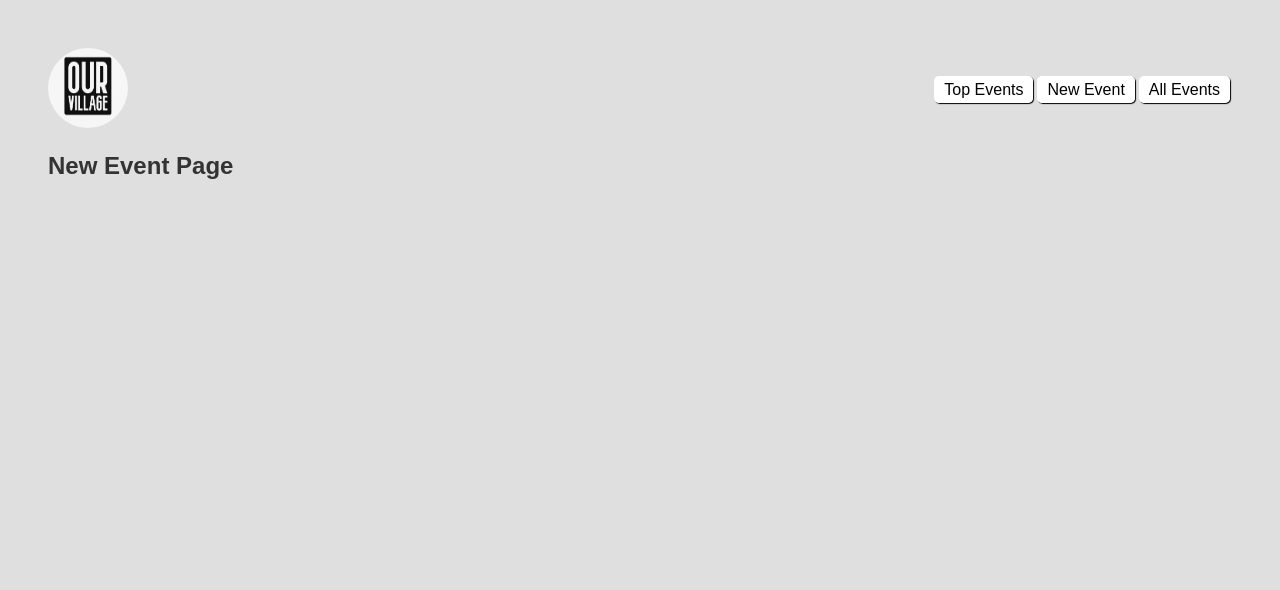
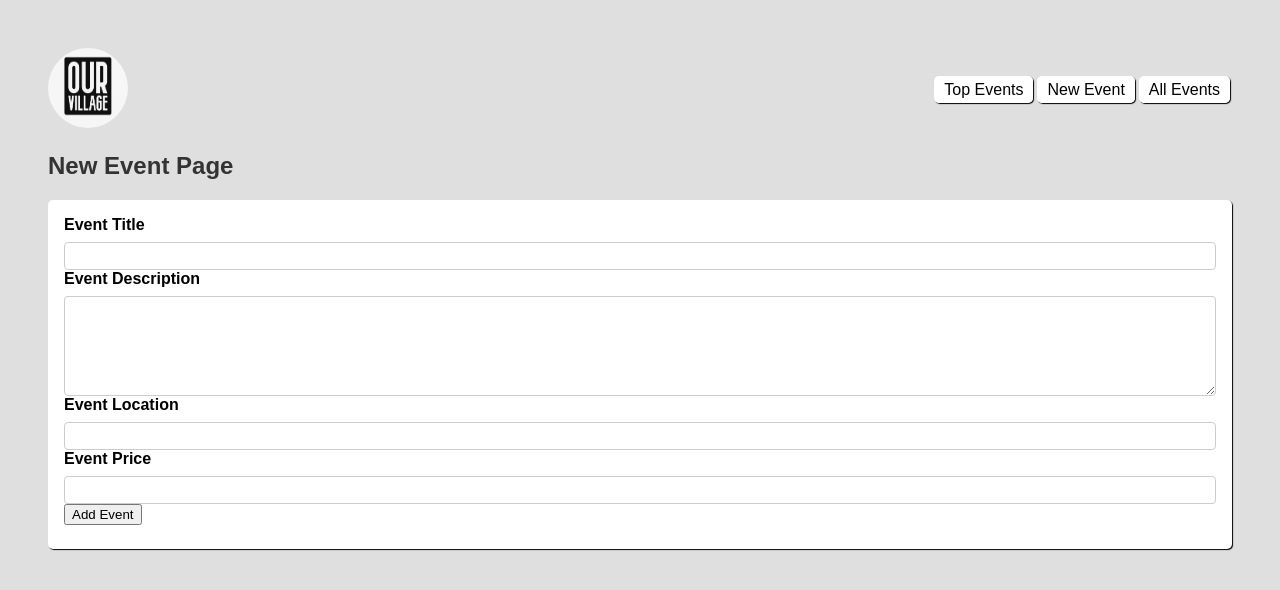
Before and after one commit to croab/react-meetup, a React (Create React App) app: page /events/new in a window 1280 px wide. Shown: the top 590 px of the page. Built offline with nearby package versions, Linux system fonts and the light colour scheme.

Commit message:
Added potential post request on events to unmade api

```diff
--- a/src/components/events/NewEventForm.js
+++ b/src/components/events/NewEventForm.js
@@ -0,0 +1,51 @@
+import { useRef } from "react";
+
+import Card from "./../ui/Card";
+import classes from "./NewEventForm.module.css";
+
+const NewMeetupForm = (props) => {
+  const titleInputRef = useRef();
+  const descriptionInputRef = useRef();
+  const locationInputRef = useRef();
+  const priceInputRef = useRef();
+
+
+  const handleSubmit = (event) => {
+    event.preventDefault();
+    const enteredTitle = titleInputRef.current.value;
+    const enteredDescription = descriptionInputRef.current.value;
+    const enteredLocation = locationInputRef.current.value;
+    const enteredPrice = priceInputRef.current.value;
+
+    const eventData = {
+      title: enteredTitle,
+      description: enteredDescription,
+      location: enteredLocation,
+      price: enteredPrice
+    };
+
+    props.onAddEvent(eventData);
+  };
+
+  return (
+    <Card>
+      <form className={classes.form} action="post" onSubmit={handleSubmit}>
+        <div className={classes.control}>
+          <label htmlFor="title">Event Title</label>
+          <input type="text" required id="title" ref={titleInputRef}/>
+          <label htmlFor="description">Event Description</label>
+          <textarea id="description" required rows="5" ref={descriptionInputRef}></textarea>
+          <label htmlFor="location">Event Location</label>
+          <input type="text" required id="location" ref={locationInputRef}/>
+          <label htmlFor="price">Event Price</label>
+          <input type="number" required id="price" ref={priceInputRef}/>
+          <div className={classes.action}>
+            <button>Add Event</button>
+          </div>
+        </div>
+      </form>
+    </Card>
+  );
+}
+
+export default NewMeetupForm;
--- a/src/pages/AllEvents.js
+++ b/src/pages/AllEvents.js
@@ -55,8 +55,8 @@ class AllEventsPage extends Component {
 
   render() {
     return (
-      <div>
-        <h1>Events</h1>
+      <section>
+        <h1>All Events</h1>
         <div className={classes.eventsContainer}>
           <div className={classes.leftScreen}>
             <EventList
@@ -68,7 +68,7 @@ class AllEventsPage extends Component {
             <EventShow event={this.state.selectedEvent}/>
           </div>
         </div>
-      </div>
+      </section>
     );
   }
 }
--- a/src/pages/NewEvent.js
+++ b/src/pages/NewEvent.js
@@ -1,7 +1,22 @@
+import NewMeetupForm from "./../components/events/NewEventForm";
+
 const NewEventPage = () => {
+  const handleAddEvent = (eventData) => {
+    fetch(
+      'url_where_request_sent/events',
+      {
+        method: 'POST',
+        body: JSON.stringify(eventData),
+        headers: {
+          'Content-Type': 'application/json'
+        }
+      }
+    );
+  }
   return (
     <section>
       <h1>New Event Page</h1>
+      <NewMeetupForm onAddEvent={handleAddEvent}/>
     </section>
   );
 }
```
